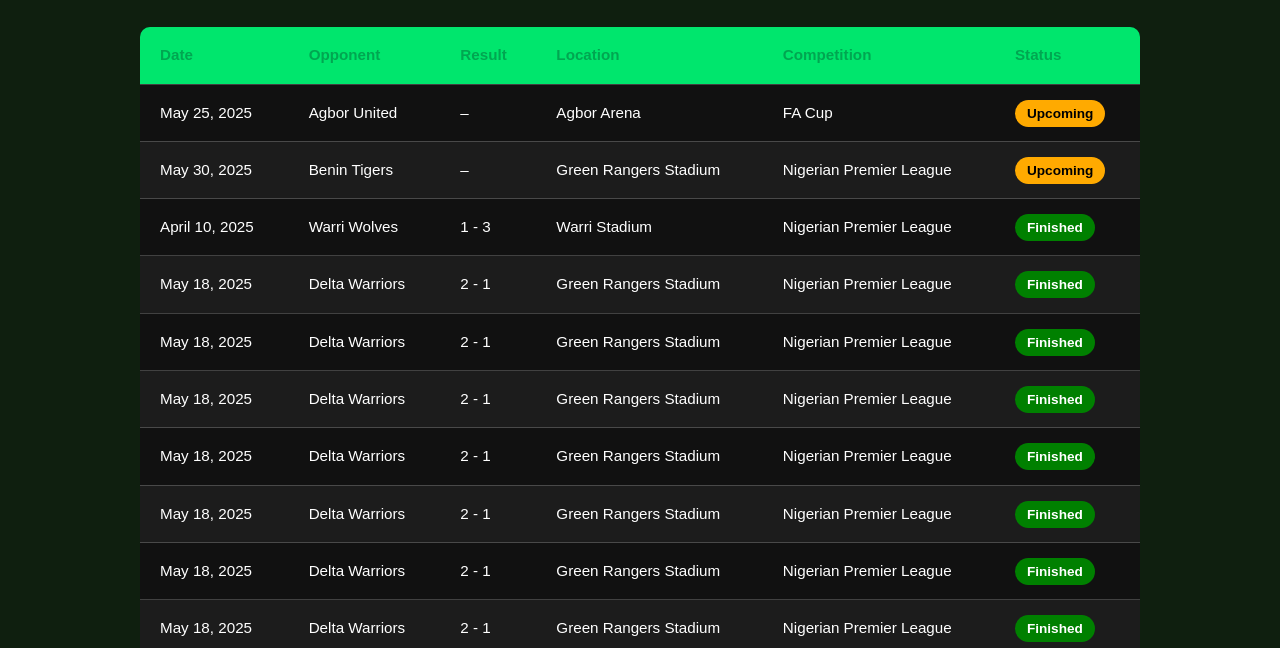
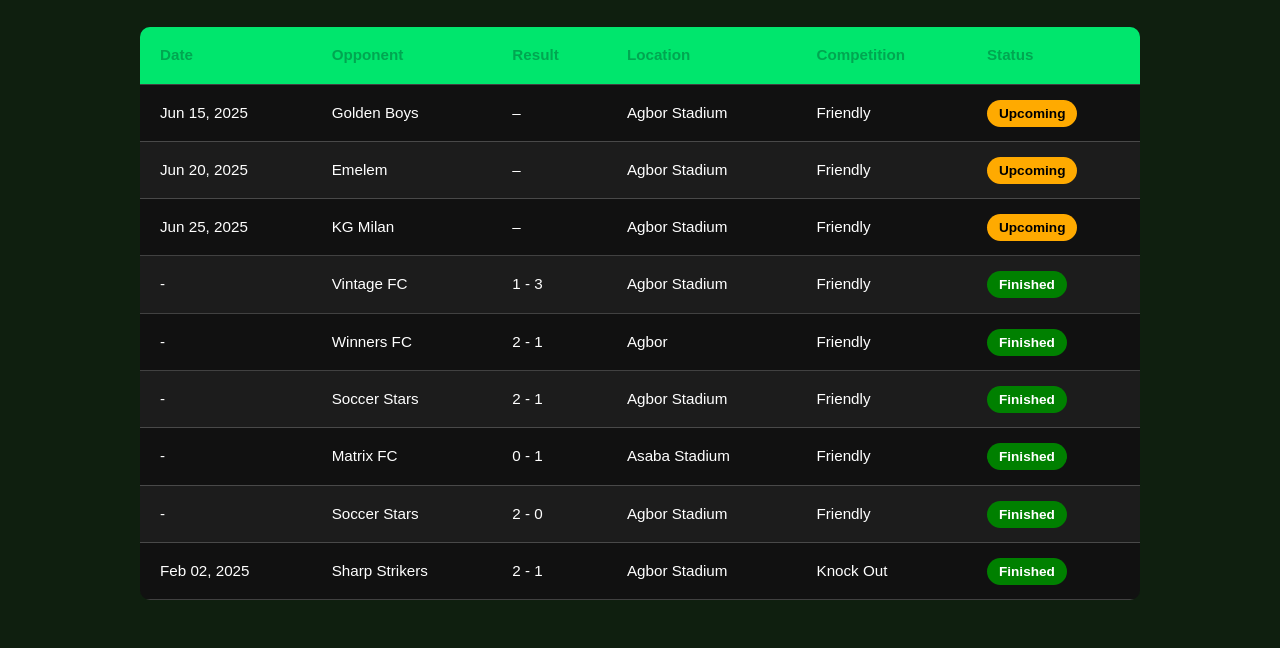
Before and after one commit to mrkika/greenrangersfc, a plain HTML site: page fixtures.html in a window 1280 px wide. Shown: the part 304-952 px from the top of the page. Drawn offline with Linux system fonts and the light colour scheme.

Commit message:
Fixtures Added

```diff
--- a/fixtures.html
+++ b/fixtures.html
@@ -51,91 +51,75 @@
             </thead>
             <tbody>
               <tr>
-                <td>May 25, 2025</td>
-                <td>Agbor United</td>
+                <td>Jun 15, 2025</td>
+                <td>Golden Boys</td>
                 <td>–</td>
-                <td>Agbor Arena</td>
-                <td>FA Cup</td>
+                <td>Agbor Stadium</td>
+                <td>Friendly</td>
                 <td><span class="badge upcoming">Upcoming</span></td>
               </tr>
               <tr>
-                <td>May 30, 2025</td>
-                <td>Benin Tigers</td>
+                <td>Jun 20, 2025</td>
+                <td>Emelem</td>
                 <td>–</td>
-                <td>Green Rangers Stadium</td>
-                <td>Nigerian Premier League</td>
+                <td>Agbor Stadium</td>
+                <td>Friendly</td>
                 <td><span class="badge upcoming">Upcoming</span></td>
               </tr>
               <tr>
-                <td>April 10, 2025</td>
-                <td>Warri Wolves</td>
+                <td>Jun 25, 2025</td>
+                <td>KG Milan</td>
+                <td>–</td>
+                <td>Agbor Stadium</td>
+                <td>Friendly</td>
+                <td><span class="badge upcoming">Upcoming</span></td>
+              </tr>
+              <tr>
+                <td>-</td>
+                <td>Vintage FC</td>
                 <td>1 - 3</td>
-                <td>Warri Stadium</td>
-                <td>Nigerian Premier League</td>
+                <td>Agbor Stadium</td>
+                <td>Friendly</td>
                 <td><span class="badge finished">Finished</span></td>
               </tr>
               <tr>
-                <td>May 18, 2025</td>
-                <td>Delta Warriors</td>
+                <td>-</td>
+                <td>Winners FC</td>
                 <td>2 - 1</td>
-                <td>Green Rangers Stadium</td>
-                <td>Nigerian Premier League</td>
+                <td>Agbor</td>
+                <td>Friendly</td>
                 <td><span class="badge finished">Finished</span></td>
               </tr>
               <tr>
-                <td>May 18, 2025</td>
-                <td>Delta Warriors</td>
+                <td>-</td>
+                <td>Soccer Stars</td>
                 <td>2 - 1</td>
-                <td>Green Rangers Stadium</td>
-                <td>Nigerian Premier League</td>
+                <td>Agbor Stadium</td>
+                <td>Friendly</td>
                 <td><span class="badge finished">Finished</span></td>
               </tr>
               <tr>
-                <td>May 18, 2025</td>
-                <td>Delta Warriors</td>
-                <td>2 - 1</td>
-                <td>Green Rangers Stadium</td>
-                <td>Nigerian Premier League</td>
+                <td>-</td>
+                <td>Matrix FC</td>
+                <td>0 - 1</td>
+                <td>Asaba Stadium</td>
+                <td>Friendly</td>
                 <td><span class="badge finished">Finished</span></td>
               </tr>
               <tr>
-                <td>May 18, 2025</td>
-                <td>Delta Warriors</td>
-                <td>2 - 1</td>
-                <td>Green Rangers Stadium</td>
-                <td>Nigerian Premier League</td>
+                <td>-</td>
+                <td>Soccer Stars</td>
+                <td>2 - 0</td>
+                <td>Agbor Stadium</td>
+                <td>Friendly</td>
                 <td><span class="badge finished">Finished</span></td>
               </tr>
               <tr>
-                <td>May 18, 2025</td>
-                <td>Delta Warriors</td>
+                <td>Feb 02, 2025</td>
+                <td>Sharp Strikers</td>
                 <td>2 - 1</td>
-                <td>Green Rangers Stadium</td>
-                <td>Nigerian Premier League</td>
-                <td><span class="badge finished">Finished</span></td>
-              </tr>
-              <tr>
-                <td>May 18, 2025</td>
-                <td>Delta Warriors</td>
-                <td>2 - 1</td>
-                <td>Green Rangers Stadium</td>
-                <td>Nigerian Premier League</td>
-                <td><span class="badge finished">Finished</span></td>
-              </tr>
-              <tr>
-                <td>May 18, 2025</td>
-                <td>Delta Warriors</td>
-                <td>2 - 1</td>
-                <td>Green Rangers Stadium</td>
-                <td>Nigerian Premier League</td>
-                <td><span class="badge finished">Finished</span></td>
-              </tr>
-              <tr>
-                <td>May 18, 2025</td>
-                <td>Delta Warriors</td>
-                <td>2 - 1</td>
-                <td>Green Rangers Stadium</td>
-                <td>Nigerian Premier League</td>
+                <td>Agbor Stadium</td>
+                <td>Knock Out</td>
                 <td><span class="badge finished">Finished</span></td>
               </tr>
             </tbody>
--- a/style.css
+++ b/style.css
@@ -835,7 +835,7 @@ html {
   left: 0;
   right: 0;
   bottom: 0;
-  background: rgba(0, 0, 0, 0.233);
+  background: rgba(0, 0, 0, 0);
   /* dark overlay for readability */
   z-index: 1;
 }
```
Also changed, not shown: contact.html (+1 -1 lines), index.html (+23 -15 lines), team.html (+1 -1 lines), assets/images/g1.jpeg (added), assets/images/g2.jpeg (added), assets/images/g3.jpeg (added), assets/images/g4.jpeg (added), assets/images/g5.jpeg (added), assets/images/gfc-team2.jpeg (added).
